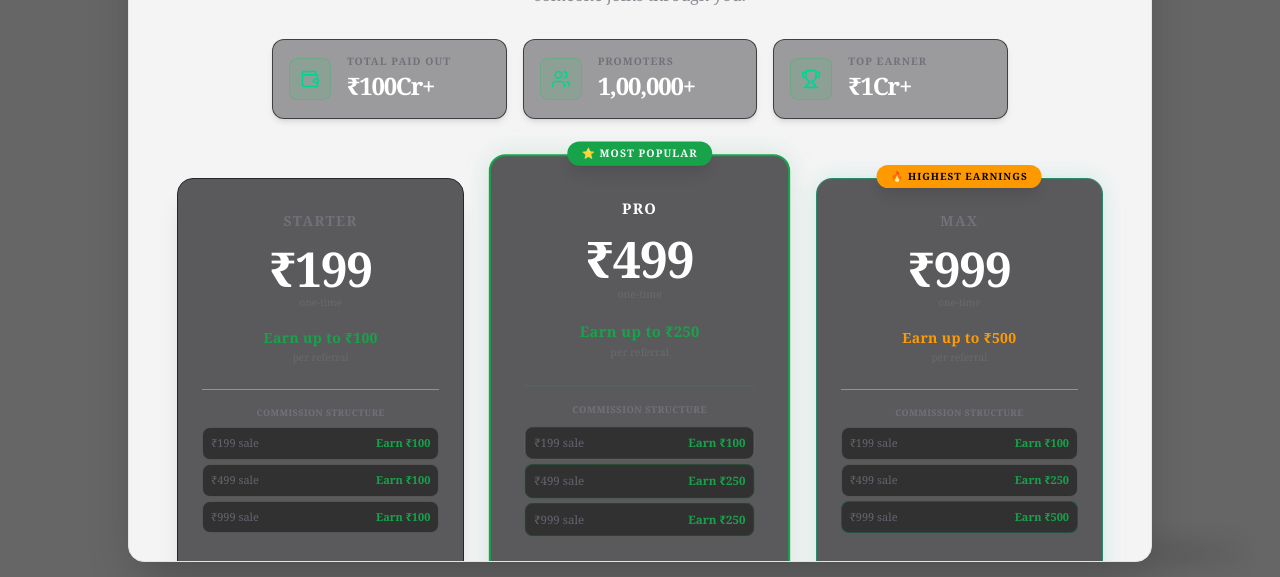
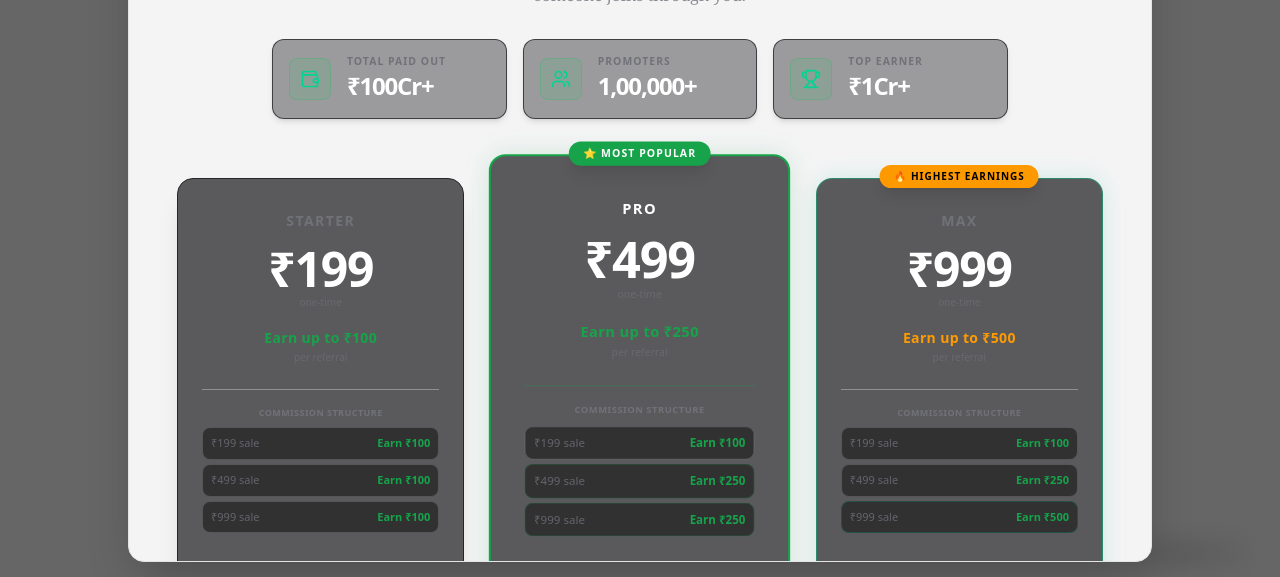
Before and after one commit to Ravishankar802/The-Plugd, a Next.js app: page /login in a window 1280 px wide. Both pictures are taken after a click on the button "Join Plugd". Shown: the part 198-775 px from the top of the page. Built offline with nearby package versions, Linux system fonts and the light colour scheme.

Commit message:
Fix specificity deadlock by removing !important from general Georgia rule and using rich-number classes on pricing elements

```diff
--- a/src/components/ReferralModal.tsx
+++ b/src/components/ReferralModal.tsx
@@ -326,22 +326,22 @@ export default function ReferralModal({ isOpen, onClose, userEmail, referralCode
   return (
     <div className="fixed inset-0 z-[100] flex items-center justify-center p-4 overflow-hidden animate-in fade-in duration-200">
       <style>{`
-        .georgia-modal:not(.font-sans),
-        .georgia-modal input:not(.font-sans),
-        .georgia-modal button:not(.font-sans),
-        .georgia-modal select:not(.font-sans),
-        .georgia-modal textarea:not(.font-sans),
-        .georgia-modal label:not(.font-sans),
-        .georgia-modal span:not(.font-sans),
-        .georgia-modal p:not(.font-sans),
-        .georgia-modal h2:not(.font-sans) {
-          font-family: Georgia, serif !important;
+        .georgia-modal,
+        .georgia-modal input,
+        .georgia-modal button,
+        .georgia-modal select,
+        .georgia-modal textarea,
+        .georgia-modal label,
+        .georgia-modal span,
+        .georgia-modal p,
+        .georgia-modal h2 {
+          font-family: Georgia, serif;
         }
         .georgia-modal .font-sans,
         .georgia-modal .rich-number,
         .georgia-modal span.rich-number,
         .rich-number {
-          font-family: var(--font-sans), system-ui, -apple-system, BlinkMacSystemFont, "Segoe UI", Roboto, sans-serif !important;
+          font-family: system-ui, -apple-system, BlinkMacSystemFont, "Segoe UI", Roboto, sans-serif !important;
         }
       `}</style>
       {/* Backdrop */}
@@ -790,7 +790,7 @@ export default function ReferralModal({ isOpen, onClose, userEmail, referralCode
                     <span className="text-[0.65rem] text-muted font-bold uppercase tracking-[0.1em] leading-none font-sans">
                       Total Paid Out
                     </span>
-                    <span className="text-xl md:text-2xl font-[900] tracking-tighter text-white font-sans mt-1">
+                    <span className="text-xl md:text-2xl font-[900] tracking-tighter text-white font-sans mt-1 rich-number">
                       ₹100Cr+
                     </span>
                   </div>
@@ -805,7 +805,7 @@ export default function ReferralModal({ isOpen, onClose, userEmail, referralCode
                     <span className="text-[0.65rem] text-muted font-bold uppercase tracking-[0.1em] leading-none font-sans">
                       Promoters
                     </span>
-                    <span className="text-xl md:text-2xl font-[900] tracking-tighter text-white font-sans mt-1">
+                    <span className="text-xl md:text-2xl font-[900] tracking-tighter text-white font-sans mt-1 rich-number">
                       1,00,000+
                     </span>
                   </div>
@@ -820,7 +820,7 @@ export default function ReferralModal({ isOpen, onClose, userEmail, referralCode
                     <span className="text-[0.65rem] text-muted font-bold uppercase tracking-[0.1em] leading-none font-sans">
                       Top Earner
                     </span>
-                    <span className="text-xl md:text-2xl font-[900] tracking-tighter text-white font-sans mt-1">
+                    <span className="text-xl md:text-2xl font-[900] tracking-tighter text-white font-sans mt-1 rich-number">
                       ₹1Cr+
                     </span>
                   </div>
@@ -837,13 +837,13 @@ export default function ReferralModal({ isOpen, onClose, userEmail, referralCode
 
                       {/* Hero Price */}
                       <div className="flex flex-col items-center justify-center py-2">
-                        <span className="text-4xl md:text-5xl font-black text-white font-sans tracking-tight">₹199</span>
+                        <span className="text-4xl md:text-5xl font-black text-white font-sans tracking-tight rich-number">₹199</span>
                         <span className="text-[10px] text-muted/60 font-medium mt-0.5 font-sans">one-time</span>
                       </div>
 
                       {/* Earning Potential */}
                       <div className="flex flex-col items-center justify-center pt-1 pb-2">
-                        <span className="text-sm font-bold text-[#16a34a] tracking-wide font-sans">Earn up to ₹100</span>
+                        <span className="text-sm font-bold text-[#16a34a] tracking-wide font-sans rich-number">Earn up to ₹100</span>
                         <span className="text-[10px] text-muted/60 font-medium mt-0.5 font-sans">per referral</span>
                       </div>
                     </div>
@@ -852,23 +852,23 @@ export default function ReferralModal({ isOpen, onClose, userEmail, referralCode
                       <p className="text-[9px] font-bold text-muted uppercase tracking-wider text-center font-sans">Commission Structure</p>
                       <div className="space-y-1 text-xs">
                         <div className="flex justify-between items-center bg-black/45 border border-border/20 rounded-lg p-2">
-                          <span className="text-muted/80 text-[11px] font-sans">₹199 sale</span>
-                          <span className="font-bold text-[#16a34a] text-[11px] font-sans">Earn ₹100</span>
+                          <span className="text-muted/80 text-[11px] font-sans rich-number">₹199 sale</span>
+                          <span className="font-bold text-[#16a34a] text-[11px] font-sans rich-number">Earn ₹100</span>
                         </div>
                         <div className="flex justify-between items-center bg-black/45 border border-border/20 rounded-lg p-2">
-                          <span className="text-muted/80 text-[11px] font-sans">₹499 sale</span>
-                          <span className="font-bold text-[#16a34a] text-[11px] font-sans">Earn ₹100</span>
+                          <span className="text-muted/80 text-[11px] font-sans rich-number">₹499 sale</span>
+                          <span className="font-bold text-[#16a34a] text-[11px] font-sans rich-number">Earn ₹100</span>
                         </div>
                         <div className="flex justify-between items-center bg-black/45 border border-border/20 rounded-lg p-2">
-                          <span className="text-muted/80 text-[11px] font-sans">₹999 sale</span>
-                          <span className="font-bold text-[#16a34a] text-[11px] font-sans">Earn ₹100</span>
+                          <span className="text-muted/80 text-[11px] font-sans rich-number">₹999 sale</span>
+                          <span className="font-bold text-[#16a34a] text-[11px] font-sans rich-number">Earn ₹100</span>
                         </div>
                       </div>
                     </div>
 
                     {/* Earning Calculator */}
                     <div className="text-center pt-1 pb-2">
-                      <span className="text-[11px] font-semibold text-muted/50 font-sans">100 referrals = ₹10,000</span>
+                      <span className="text-[11px] font-semibold text-muted/50 font-sans rich-number">100 referrals = ₹10,000</span>
                     </div>
                   </div>
 
@@ -898,13 +898,13 @@ export default function ReferralModal({ isOpen, onClose, userEmail, referralCode
 
                       {/* Hero Price */}
                       <div className="flex flex-col items-center justify-center py-2">
-                        <span className="text-4xl md:text-5xl font-black text-white font-sans tracking-tight">₹499</span>
+                        <span className="text-4xl md:text-5xl font-black text-white font-sans tracking-tight rich-number">₹499</span>
                         <span className="text-[10px] text-muted/60 font-medium mt-0.5 font-sans">one-time</span>
                       </div>
 
                       {/* Earning Potential */}
                       <div className="flex flex-col items-center justify-center pt-1 pb-2">
-                        <span className="text-sm font-bold text-[#16a34a] tracking-wide font-sans">Earn up to ₹250</span>
+                        <span className="text-sm font-bold text-[#16a34a] tracking-wide font-sans rich-number">Earn up to ₹250</span>
                         <span className="text-[10px] text-muted/60 font-medium mt-0.5 font-sans">per referral</span>
                       </div>
                     </div>
@@ -913,23 +913,23 @@ export default function ReferralModal({ isOpen, onClose, userEmail, referralCode
                       <p className="text-[9px] font-bold text-muted uppercase tracking-wider text-center font-sans">Commission Structure</p>
                       <div className="space-y-1 text-xs">
                         <div className="flex justify-between items-center bg-black/45 border border-border/20 rounded-lg p-2">
-                          <span className="text-muted/80 text-[11px] font-sans">₹199 sale</span>
-                          <span className="font-bold text-[#16a34a] text-[11px] font-sans">Earn ₹100</span>
+                          <span className="text-muted/80 text-[11px] font-sans rich-number">₹199 sale</span>
+                          <span className="font-bold text-[#16a34a] text-[11px] font-sans rich-number">Earn ₹100</span>
                         </div>
                         <div className="flex justify-between items-center bg-black/45 border border-[#16a34a]/20 rounded-lg p-2">
-                          <span className="text-muted/80 text-[11px] font-sans">₹499 sale</span>
-                          <span className="font-bold text-[#16a34a] text-[11px] font-sans">Earn ₹250</span>
+                          <span className="text-muted/80 text-[11px] font-sans rich-number">₹499 sale</span>
+                          <span className="font-bold text-[#16a34a] text-[11px] font-sans rich-number">Earn ₹250</span>
                         </div>
                         <div className="flex justify-between items-center bg-black/45 border border-[#16a34a]/20 rounded-lg p-2">
-                          <span className="text-muted/80 text-[11px] font-sans">₹999 sale</span>
-                          <span className="font-bold text-[#16a34a] text-[11px] font-sans">Earn ₹250</span>
+                          <span className="text-muted/80 text-[11px] font-sans rich-number">₹999 sale</span>
+                          <span className="font-bold text-[#16a34a] text-[11px] font-sans rich-number">Earn ₹250</span>
                         </div>
                       </div>
                     </div>
 
                     {/* Earning Calculator */}
                     <div className="text-center pt-1 pb-2">
-                      <span className="text-[11px] font-semibold text-emerald-400/80 font-sans">100 Pro referrals = ₹25,000</span>
+                      <span className="text-[11px] font-semibold text-emerald-400/80 font-sans rich-number">100 Pro referrals = ₹25,000</span>
                     </div>
                   </div>
 
@@ -959,13 +959,13 @@ export default function ReferralModal({ isOpen, onClose, userEmail, referralCode
 
                       {/* Hero Price */}
                       <div className="flex flex-col items-center justify-center py-2">
-                        <span className="text-4xl md:text-5xl font-black text-white font-sans tracking-tight">₹999</span>
+                        <span className="text-4xl md:text-5xl font-black text-white font-sans tracking-tight rich-number">₹999</span>
                         <span className="text-[10px] text-muted/60 font-medium mt-0.5 font-sans">one-time</span>
                       </div>
 
                       {/* Earning Potential */}
                       <div className="flex flex-col items-center justify-center pt-1 pb-2">
-                        <span className="text-sm font-bold text-amber-500 tracking-wide font-sans">Earn up to ₹500</span>
+                        <span className="text-sm font-bold text-amber-500 tracking-wide font-sans rich-number">Earn up to ₹500</span>
                         <span className="text-[10px] text-muted/60 font-medium mt-0.5 font-sans">per referral</span>
                       </div>
                     </div>
@@ -974,23 +974,23 @@ export default function ReferralModal({ isOpen, onClose, userEmail, referralCode
                       <p className="text-[9px] font-bold text-muted uppercase tracking-wider text-center font-sans">Commission Structure</p>
                       <div className="space-y-1 text-xs">
                         <div className="flex justify-between items-center bg-black/45 border border-border/20 rounded-lg p-2">
-                          <span className="text-muted/80 text-[11px] font-sans">₹199 sale</span>
-                          <span className="font-bold text-[#16a34a] text-[11px] font-sans">Earn ₹100</span>
+                          <span className="text-muted/80 text-[11px] font-sans rich-number">₹199 sale</span>
+                          <span className="font-bold text-[#16a34a] text-[11px] font-sans rich-number">Earn ₹100</span>
                         </div>
                         <div className="flex justify-between items-center bg-black/45 border border-border/20 rounded-lg p-2">
-                          <span className="text-muted/80 text-[11px] font-sans">₹499 sale</span>
-                          <span className="font-bold text-[#16a34a] text-[11px] font-sans">Earn ₹250</span>
+                          <span className="text-muted/80 text-[11px] font-sans rich-number">₹499 sale</span>
+                          <span className="font-bold text-[#16a34a] text-[11px] font-sans rich-number">Earn ₹250</span>
                         </div>
                         <div className="flex justify-between items-center bg-black/45 border border-emerald-500/20 rounded-lg p-2">
-                          <span className="text-muted/80 text-[11px] font-sans">₹999 sale</span>
-                          <span className="font-bold text-[#16a34a] text-[11px] font-sans">Earn ₹500</span>
+                          <span className="text-muted/80 text-[11px] font-sans rich-number">₹999 sale</span>
+                          <span className="font-bold text-[#16a34a] text-[11px] font-sans rich-number">Earn ₹500</span>
                         </div>
                       </div>
                     </div>
 
                     {/* Earning Calculator */}
                     <div className="text-center pt-1 pb-2">
-                      <span className="text-[11px] font-semibold text-amber-500/80 font-sans">100 Max referrals = ₹50,000</span>
+                      <span className="text-[11px] font-semibold text-amber-500/80 font-sans rich-number">100 Max referrals = ₹50,000</span>
                     </div>
                   </div>
 
@@ -1010,9 +1010,9 @@ export default function ReferralModal({ isOpen, onClose, userEmail, referralCode
 
               {/* Recover Cost & Login Links */}
               <div className="flex flex-col items-center justify-center space-y-3 mt-6">
-                <div className="flex items-center gap-1.5 text-emerald-400 font-bold text-xs md:text-sm font-sans">
+                <div className="flex items-center gap-1.5 text-emerald-400 font-bold text-xs md:text-sm font-sans rich-number">
                   <span>⚡</span>
-                  <span className="font-sans">Recover your cost in <span className="font-[800] text-emerald-400 font-sans">just 2 referrals</span></span>
+                  <span className="font-sans">Recover your cost in <span className="font-[800] text-emerald-400 font-sans rich-number">just 2 referrals</span></span>
                 </div>
 
                 <p className="text-center text-xs text-muted/80 font-bold font-sans">
```
